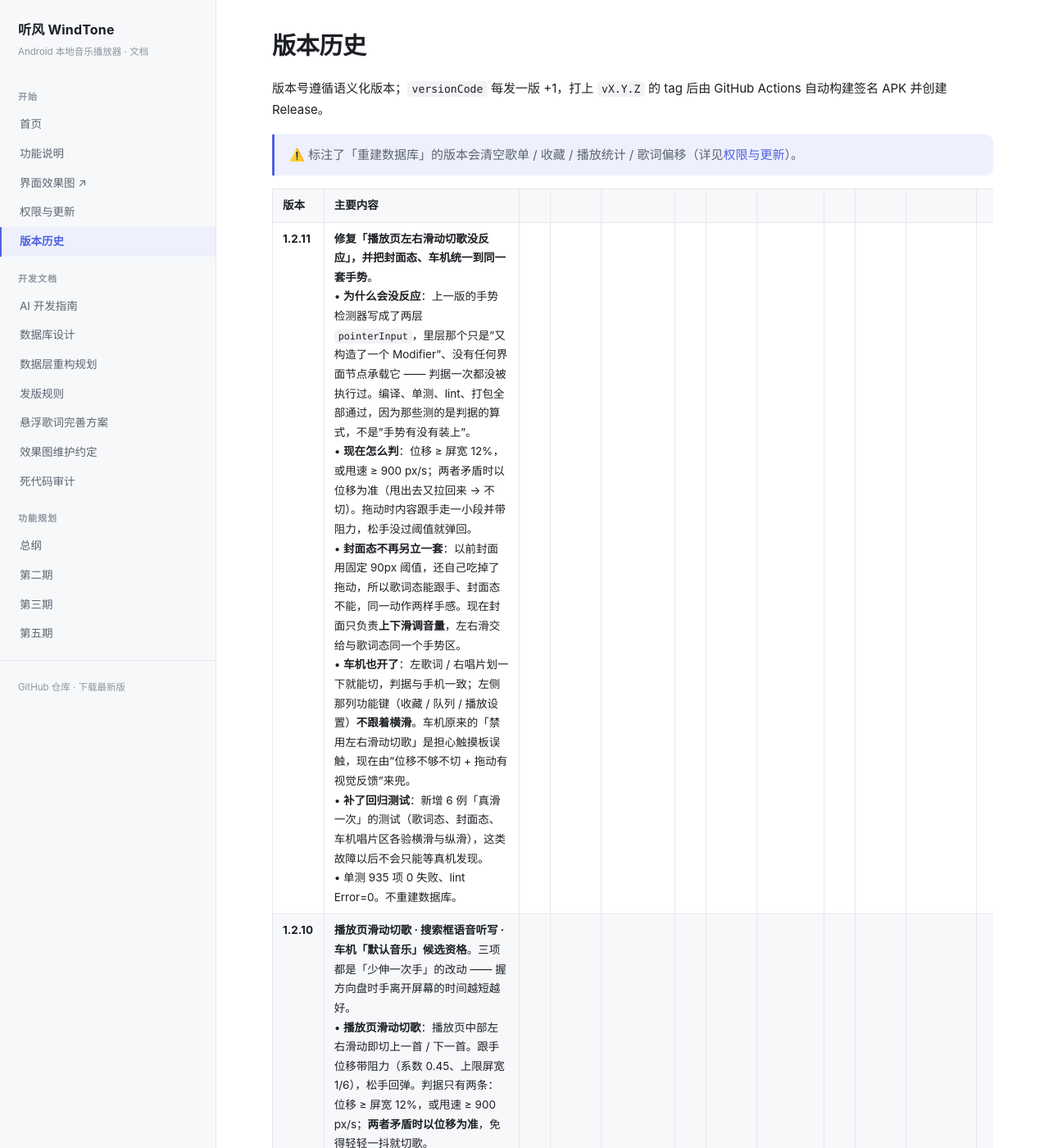
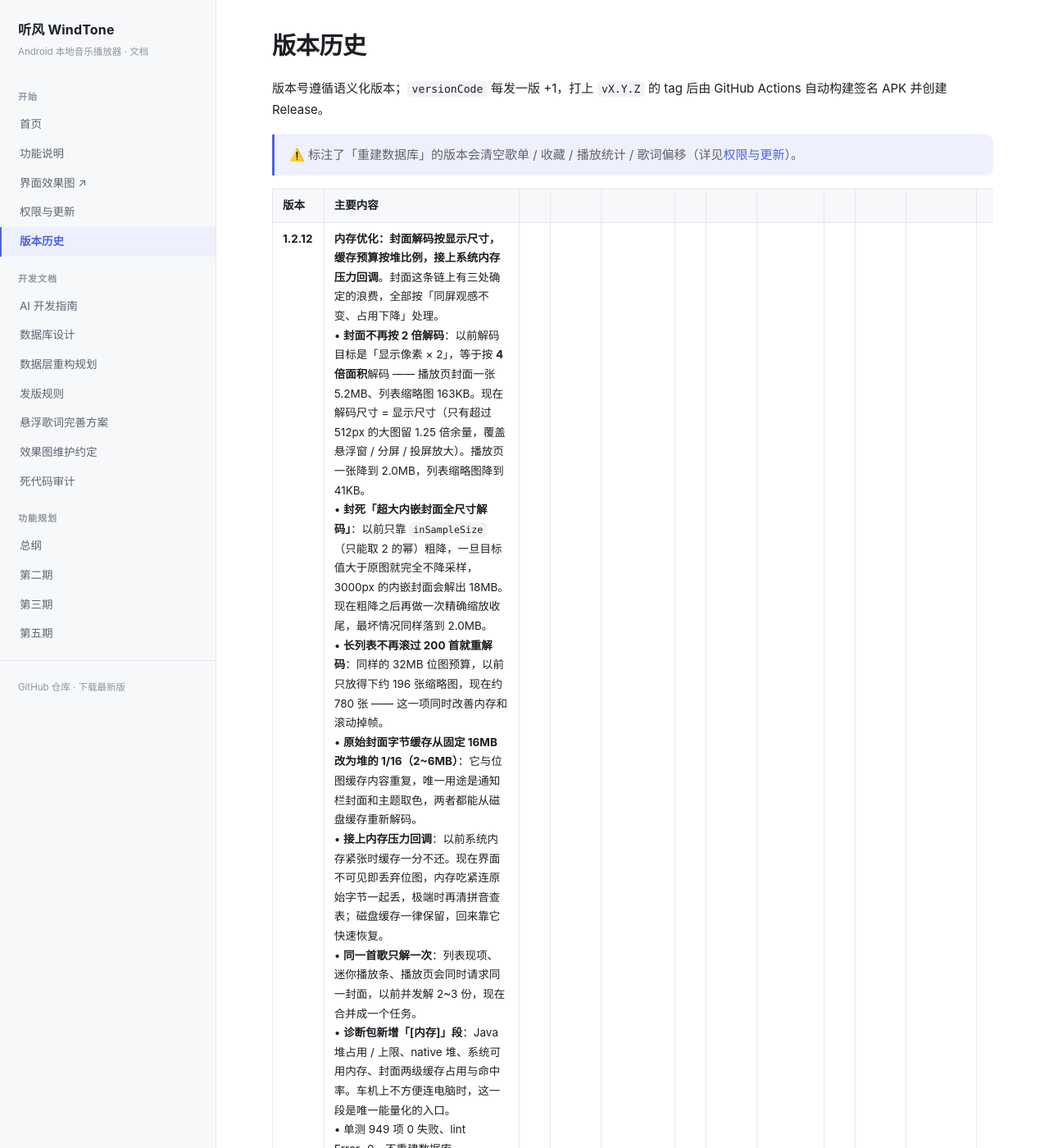
Before and after one commit to LuckyLearning/WindTone, a Jekyll site: the page built from docs/版本历史.md, in a window 1280 px wide and 1400 px high. Shown: the whole window at 82% size. Built offline with Jekyll 4.4.1, drawn with Linux system fonts in a browser that asks for light colours.

```diff
--- a/docs/版本历史.md
+++ b/docs/版本历史.md
@@ -11,6 +11,7 @@ title: 版本历史
 
 | 版本 | 主要内容 |
 |---|---|
+| **1.2.12** | **内存优化：封面解码按显示尺寸，缓存预算按堆比例，接上系统内存压力回调**。封面这条链上有三处确定的浪费，全部按「同屏观感不变、占用下降」处理。<br>• **封面不再按 2 倍解码**：以前解码目标是「显示像素 × 2」，等于按 **4 倍面积**解码 —— 播放页封面一张 5.2MB、列表缩略图 163KB。现在解码尺寸 = 显示尺寸（只有超过 512px 的大图留 1.25 倍余量，覆盖悬浮窗 / 分屏 / 投屏放大）。播放页一张降到 2.0MB，列表缩略图降到 41KB。<br>• **封死「超大内嵌封面全尺寸解码」**：以前只靠 `inSampleSize`（只能取 2 的幂）粗降，一旦目标值大于原图就完全不降采样，3000px 的内嵌封面会解出 18MB。现在粗降之后再做一次精确缩放收尾，最坏情况同样落到 2.0MB。<br>• **长列表不再滚过 200 首就重解码**：同样的 32MB 位图预算，以前只放得下约 196 张缩略图，现在约 780 张 —— 这一项同时改善内存和滚动掉帧。<br>• **原始封面字节缓存从固定 16MB 改为堆的 1/16（2~6MB）**：它与位图缓存内容重复，唯一用途是通知栏封面和主题取色，两者都能从磁盘缓存重新解码。<br>• **接上内存压力回调**：以前系统内存紧张时缓存一分不还。现在界面不可见即丢弃位图，内存吃紧连原始字节一起丢，极端时再清拼音查表；磁盘缓存一律保留，回来靠它快速恢复。<br>• **同一首歌只解一次**：列表现项、迷你播放条、播放页会同时请求同一封面，以前并发解 2~3 份，现在合并成一个任务。<br>• **诊断包新增「[内存]」段**：Java 堆占用 / 上限、native 堆、系统可用内存、封面两级缓存占用与命中率。车机上不方便连电脑时，这一段是唯一能量化的入口。<br>• 单测 949 项 0 失败、lint Error=0。不重建数据库。 |
 | **1.2.11** | **修复「播放页左右滑动切歌没反应」，并把封面态、车机统一到同一套手势**。<br>• **为什么会没反应**：上一版的手势检测器写成了两层 `pointerInput`，里层那个只是"又构造了一个 Modifier"、没有任何界面节点承载它 —— 判据一次都没被执行过。编译、单测、lint、打包全部通过，因为那些测的是判据的算式，不是"手势有没有装上"。<br>• **现在怎么判**：位移 ≥ 屏宽 12%，或甩速 ≥ 900 px/s；两者矛盾时以位移为准（甩出去又拉回来 → 不切）。拖动时内容跟手走一小段并带阻力，松手没过阈值就弹回。<br>• **封面态不再另立一套**：以前封面用固定 90px 阈值，还自己吃掉了拖动，所以歌词态能跟手、封面态不能，同一动作两样手感。现在封面只负责**上下滑调音量**，左右滑交给与歌词态同一个手势区。<br>• **车机也开了**：左歌词 / 右唱片划一下就能切，判据与手机一致；左侧那列功能键（收藏 / 队列 / 播放设置）**不跟着横滑**。车机原来的「禁用左右滑动切歌」是担心触摸板误触，现在由"位移不够不切 + 拖动有视觉反馈"来兜。<br>• **补了回归测试**：新增 6 例「真滑一次」的测试（歌词态、封面态、车机唱片区各验横滑与纵滑），这类故障以后不会只能等真机发现。<br>• 单测 935 项 0 失败、lint Error=0。不重建数据库。 |
 | **1.2.10** | **播放页滑动切歌 · 搜索框语音听写 · 车机「默认音乐」候选资格**。三项都是「少伸一次手」的改动 —— 握方向盘时手离开屏幕的时间越短越好。<br>• **播放页滑动切歌**：播放页中部左右滑动即切上一首 / 下一首。跟手位移带阻力（系数 0.45、上限屏宽 1/6），松手回弹。判据只有两条：位移 ≥ 屏宽 12%，或甩速 ≥ 900 px/s；**两者矛盾时以位移为准**，免得轻轻一抖就切歌。<br>• **手势为什么只挂中部**：底部进度条本身就是横向拖动，封面态又有自己的拖动逻辑且已 `consume()` 事件 —— 整页挂必然抢手势；中部歌词是纵向滚动，横纵天然互斥，最干净。<br>• **搜索框语音听写**：曲库搜索框右侧加麦克风键，走系统 `RecognizerIntent`，识别结果直接落进搜索框并起播。**没有识别服务时不静默**：聚焦输入框弹键盘 + Toast 说明，用户不会以为按键坏了。清单补 `RECOGNIZE_SPEECH` 的 `<queries>`（Android 11+ 包可见性要求）。<br>• **车机「默认音乐」候选资格**：清单补齐 `CATEGORY_APP_MUSIC`、`ACTION_VIEW` + 音频类型（含 `audio/ogg`、`audio/x-flac`）、`MEDIA_BUTTON`（复用 media3 的 `MediaButtonReceiver`）、`MEDIA_PLAY_FROM_SEARCH` —— 这是车机 / 语音助手把本应用列为可选默认音乐播放器的前提。<br>• **外部音频直接播**：新增 `ui/ExternalMedia.kt`（`parse()` 为纯函数，可单测），文件管理器或别处「用听风打开」的音频先按 `stableKey` 回查曲库命中那一份（保留收藏与统计），查不到则作临时曲直接播放。<br>• **语音查询也接上了**：`MEDIA_PLAY_FROM_SEARCH` 落到 `LibrarySearch`，直接播第一首结果。<br>• **诊断包多一段**：「[默认音乐候选资格]」四条自检（类别声明 / VIEW 过滤器 / `MEDIA_BUTTON` / `PLAY_FROM_SEARCH`）。用户报「车机里选不到听风」时能直接看结论，不用猜。<br>• 单测 929 项 0 失败、lint Error=0（79 Warning）。不重建数据库。 |
 | **1.2.9** | **设置页下钻 / 返回统一横向滑行动效**（用户需求：「统一的效果，那种滑动的效果」）。<br>• **改了什么**：设置是「主页 → 分类 → 子项」三层，此前是瞬切 —— 屏幕几乎不动的切换，看不出是「进去了」还是「就停在这」。现在**下钻**时新页从右侧推入、旧页向左退 **1/4 屏宽**并淡出；**返回**方向相反（新页从左推入、旧页向右退出）；顶栏标题只淡入淡出、不跟着横滑。<br>• **为什么旧页只退 1/4 而不是整屏平移**：整屏同步平移像传送带，两页都在动等于没有参照，反而说不清哪一页是新进来的。<br>• **方向怎么判**：不靠「前进 / 后退」标志位，而是由**层级深度**决定（`SettingsPage.depth()` 沿 `parent()` 上溯）—— 这样三级路径（实验室 → 在线播放 → 在线歌单）也能正确分清深浅。返回键与左上角箭头走同一个判据，不会出现「箭头滑对、返回键滑反」。<br>• **动效集中一处**：新增 `ui/SettingsMotion.kt` 作为唯一真源（`slide(forward)` / `titleFade()` / `depth()`），时长只用全站令牌（滑动 260ms、淡入淡出 180ms，缓动同 `--ease`），**禁止**在各页手写 `tween` 魔法数。<br>• **两个必须踩住的坑**：①转场内容的 lambda 必须渲染**目标页**而不是当前页变量，否则正在退出的那一页会当场变成新页内容、滑动等于空转；②新旧两页在转场期间同时在 composition 里，**滚动位置不能共用一份** —— 每页各自持有一份 `ScrollState`（按页索引存快照），否则退出的那页会被新页的滚动位置当场拖走。**返回时仍停在原位置**这条旧行为保持不变。<br>• 顺带：内容区加 `clipToBounds()`，滑出的页面不会盖到顶栏的标题与返回键上。<br>• 单测 **915** 项全绿（新增动效 6 条：主页深度 0 / 六卡均为 1 / 嵌套页比父深一层 / 上限三层 / 每个页面都能走到主页 / 时长必须取自令牌）。本版**不重建数据库**。 |
```
Also changed, not shown: 1 other file.
